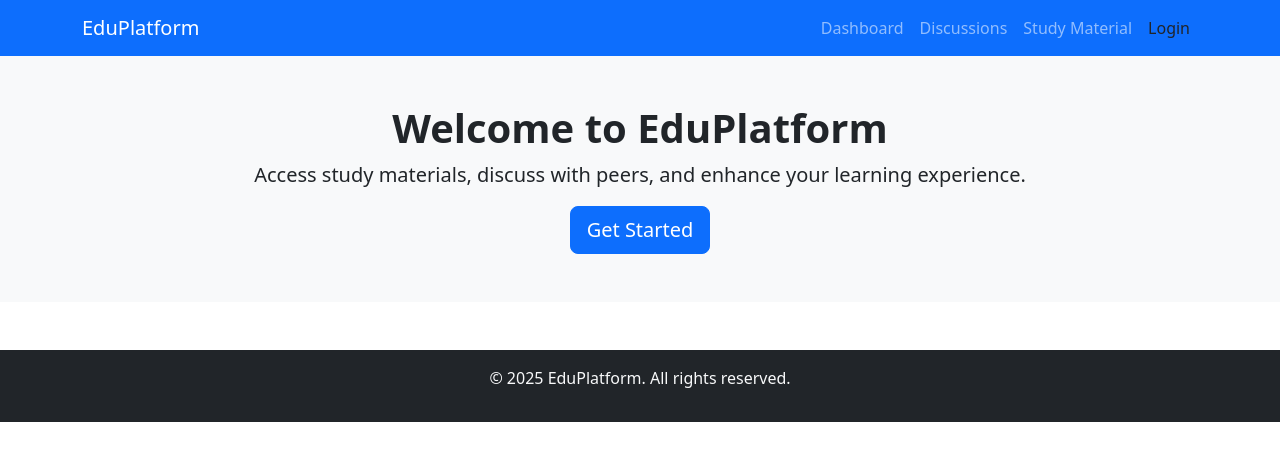
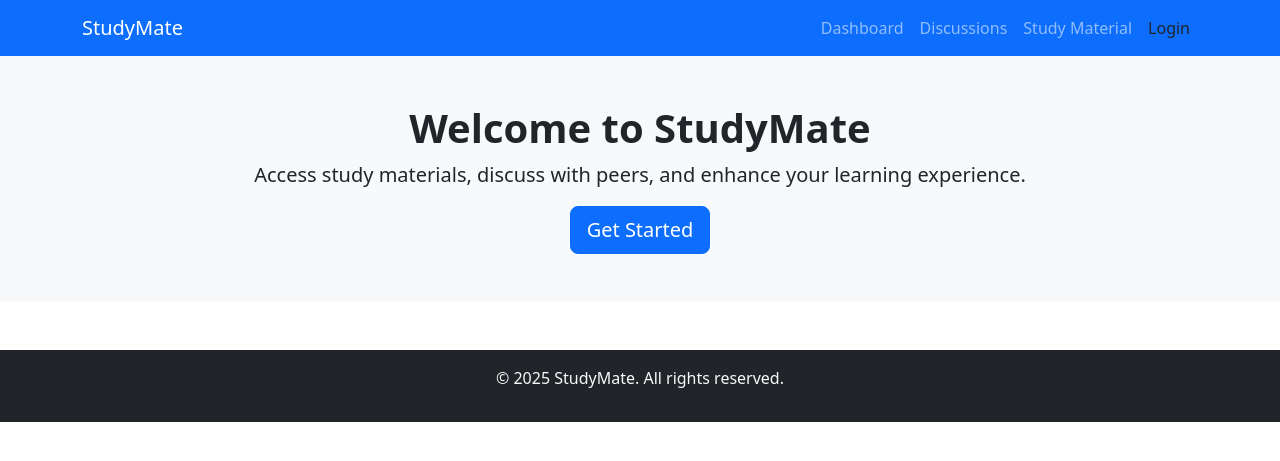
Before and after one commit to Shampath1102/StudyMate, a Flask app: page / in a window 1280 px wide. Shown: the top 461 px of the page. Run offline with Flask 3, Linux system fonts and the light colour scheme; some libraries are stand-ins or nearby versions.

Commit message:
Update index.html

```diff
--- a/templates/index.html
+++ b/templates/index.html
@@ -11,7 +11,7 @@
 <!-- Navbar -->
 <nav class="navbar navbar-expand-lg navbar-dark bg-primary">
     <div class="container">
-        <a class="navbar-brand" href="#">EduPlatform</a>
+        <a class="navbar-brand" href="#">StudyMate</a>
         <button class="navbar-toggler" type="button" data-bs-toggle="collapse" data-bs-target="#navbarNav">
             <span class="navbar-toggler-icon"></span>
         </button>
@@ -29,7 +29,7 @@
 <!-- Hero Section -->
 <header class="bg-light py-5 text-center">
     <div class="container">
-        <h1 class="fw-bold">Welcome to EduPlatform</h1>
+        <h1 class="fw-bold">Welcome to StudyMate</h1>
         <p class="lead">Access study materials, discuss with peers, and enhance your learning experience.</p>
         <a href="{{ url_for('dashboard') }}" class="btn btn-primary btn-lg">Get Started</a>
     </div>
@@ -37,7 +37,7 @@
 
 <!-- Footer -->
 <footer class="bg-dark text-light text-center py-3 mt-5">
-    <p>&copy; 2025 EduPlatform. All rights reserved.</p>
+    <p>&copy; 2025 StudyMate. All rights reserved.</p>
 </footer>
 
 <script src="https://cdn.jsdelivr.net/npm/bootstrap@5.3.0/dist/js/bootstrap.bundle.min.js"></script>
```
